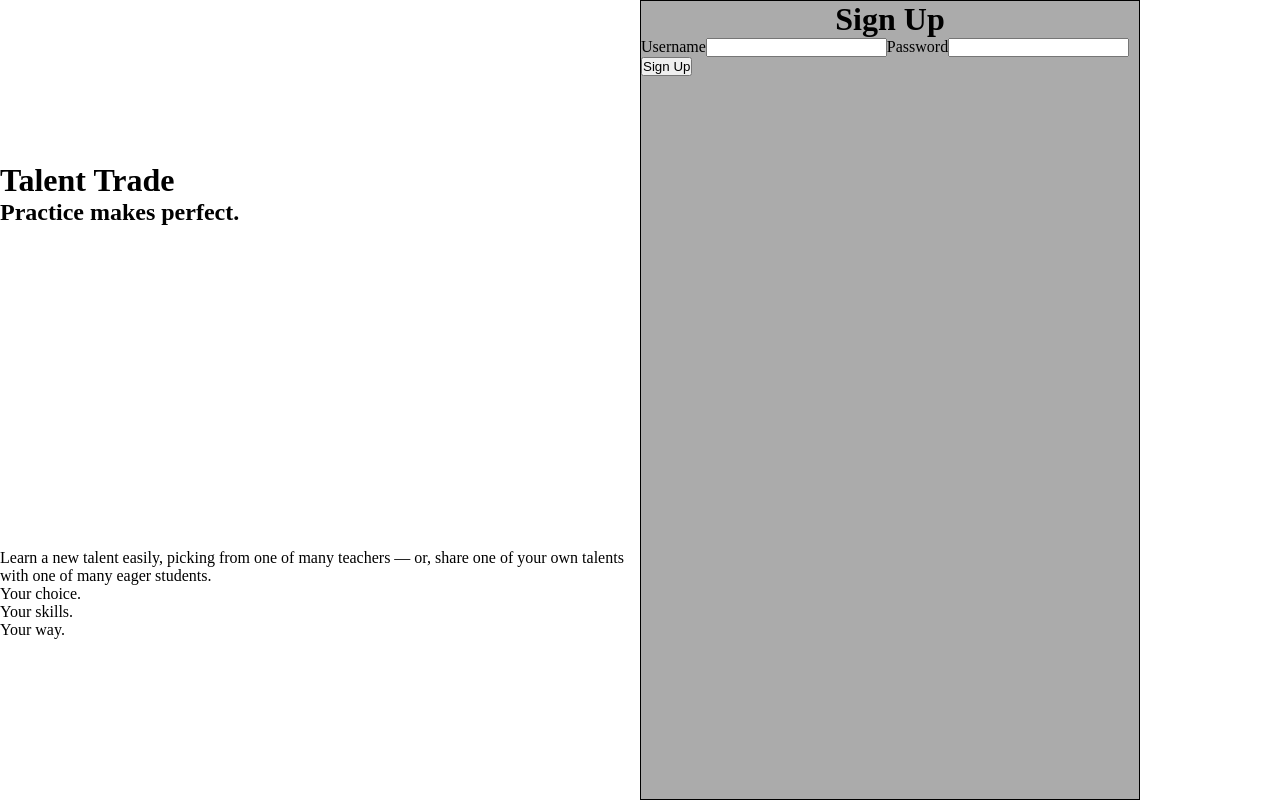
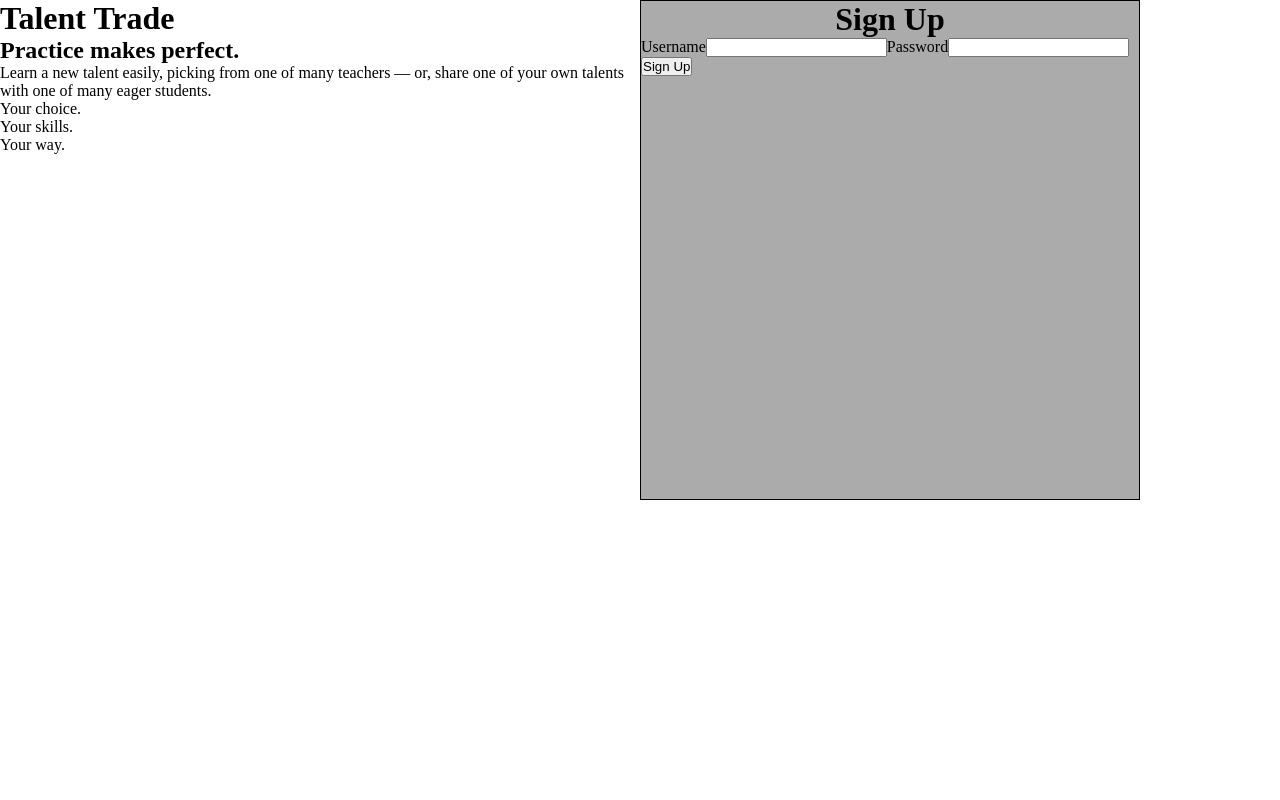
Before and after one commit to chingu-voyages/v8-geckos-team-05, a React (Create React App) app in the folder skill-trade-client/: page / in a window 1280 px wide. Built offline with nearby package versions, Linux system fonts and the light colour scheme.

Commit message:
css changes

```diff
--- a/skill-trade-client/src/index.css
+++ b/skill-trade-client/src/index.css
@@ -9,7 +9,6 @@
   .homepage__textContainer {
     display: flex;
     flex-direction: column;
-    justify-content: space-around;
     width: 50vw;
     height: 100vh; }
     .homepage__textContainer--large {
@@ -23,6 +22,7 @@
     flex-direction: column;
     align-items: center;
     width: 500px;
+    height: 500px;
     background: #ababab;
     border: 1px solid black; }
     .homepage__signUp--form {
--- a/skill-trade-client/src/sass/components/_homePg.scss
+++ b/skill-trade-client/src/sass/components/_homePg.scss
@@ -4,7 +4,6 @@
     &__textContainer {
         display: flex;
         flex-direction: column;
-        justify-content: space-around;
         width: 50vw;
         height: 100vh;
         &--large {
@@ -21,6 +20,7 @@
         flex-direction: column;
         align-items: center;
         width: 500px;
+        height: 500px;
         background: #ababab;
         border: 1px solid black;
         &--form {
```
